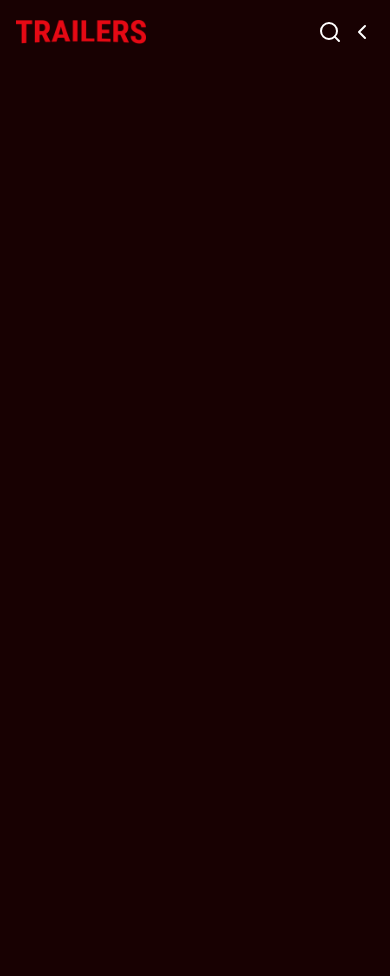
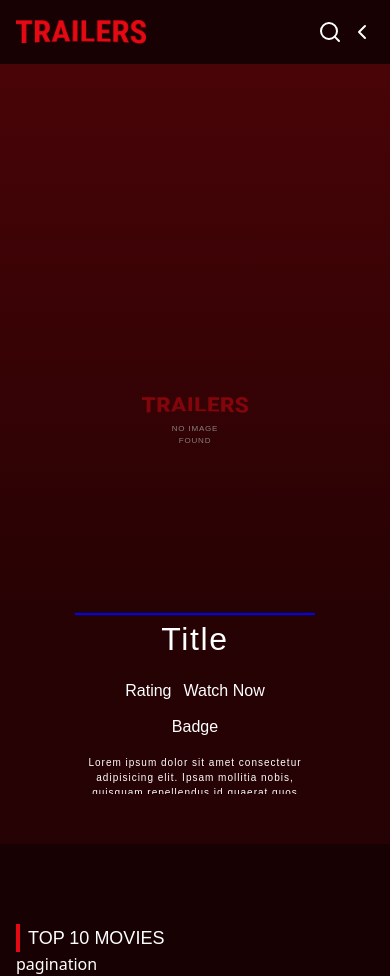
Before and after one commit to rutherx44/trailers, a React (Vite) app: page / in a window 390 px wide. Before the commit the page ends 844 px from the top, so only its background shows below. Built offline with nearby package versions, Linux system fonts and the light colour scheme.

Commit message:
add temporary card
add card and hero section

```diff
--- a/package.json
+++ b/package.json
@@ -13,6 +13,7 @@
     "@tailwindcss/vite": "^4.1.7",
     "lucide-react": "^0.511.0",
     "react": "^19.1.0",
+    "react-circular-progressbar": "^2.2.0",
     "react-dom": "^19.1.0",
     "tailwindcss": "^4.1.7"
   },
--- a/src/App.jsx
+++ b/src/App.jsx
@@ -1,11 +1,11 @@
 import React from "react";
 import "./styles/App.css";
-import Navbar from "./components/Navbar";
+import Lading from "./pages/Lading";
 
 const App = () => {
   return (
     <>
-      <Navbar />
+      <Lading />
     </>
   );
 };
--- /dev/null
+++ b/src/components/Card.jsx
@@ -0,0 +1,19 @@
+import React from "react";
+import logo from "../assets/logo.png";
+
+const Card = () => {
+  return (
+    <>
+      <div className="w-full h-full flex flex-col items-center justify-center gap-2.5  bg-[#4D0407]">
+        <img className="cursor-pointer image" src={logo} alt="Trailers Logo" />
+        <p className="font-poppins no_image text-center tracking-widest">
+          NO IMAGE
+          <br />
+          FOUND
+        </p>
+      </div>
+    </>
+  );
+};
+
+export default Card;
--- /dev/null
+++ b/src/components/Carousel.jsx
@@ -0,0 +1,17 @@
+import React from "react";
+
+const Carousel = () => {
+  return (
+    <>
+      <div className="mt-20 px-4 md:px-8 lg:px-16">
+        <div className="h-auto font-poppins flex gap-2">
+          <div className="w-1 bg-[#E50914]"></div>
+          <h2 className="text-lg lg:text-xl xl:text-2xl">TOP 10 MOVIES</h2>
+        </div>
+        <div>pagination</div>
+      </div>
+    </>
+  );
+};
+
+export default Carousel;
--- /dev/null
+++ b/src/components/Hero.jsx
@@ -0,0 +1,45 @@
+import React from "react";
+import Card from "./Card";
+
+const Hero = () => {
+  return (
+    <>
+      <div className="w-full h-svh relative">
+        <Card />
+        <div className="absolute top-0 left-0 w-full h-svh shade flex items-end justify-center pb-[3.125rem] md:pb-[1.625rem] lg:pb-[2.5rem] xl:pb-[3.25rem]">
+          <div className="items-center justify-center w-60 h-auto transition-all md:flex md:w-[40rem] md:h-[16.75rem] md:px-5 md:py-5 md:gap-10 lg:w-[48rem] lg:h-80 xl:w-5xl xl:h-[25rem]">
+            <div className="blue">
+              <img
+                src=""
+                alt="No Image Found"
+                className="hidden w-[9.5rem] h-[14.25rem] md:flex"
+              />
+            </div>
+            <div className="w-full h-[11.1875rem] flex flex-col items-center font-poppins gap-4 md:w-[25.5rem] md:h-[13.125rem] md:gap-5 lg:gap-6 lg:w-auto xl:h-[15.625rem]">
+              <h1 className="w-full text-center tracking-wider text-[2rem] transition-all md:text-4xl lg:text-[2.5rem] xl:text-[2.75rem]">
+                Title
+              </h1>
+              <div className="flex flex-col gap-3">
+                <div className="flex flex-row items-center justify-center gap-3 transition-all">
+                  <div>Rating</div>
+                  <button>Watch Now</button>
+                </div>
+                <div className="flex flex-row items-center justify-center">
+                  <div>Badge</div>
+                </div>
+              </div>
+              <p className="h-full text-center text-wrap truncate w-60 text-[0.625rem] tracking-widest transition-all md:w-full md:text-xs lg:text-sm xl:text-base">
+                Lorem ipsum dolor sit amet consectetur adipisicing elit. Ipsam
+                mollitia nobis, quisquam repellendus id quaerat quos assumenda
+                ullam eaque voluptate quibusdam veniam iure vero nihil eos totam
+                sit, repudiandae omnis.
+              </p>
+            </div>
+          </div>
+        </div>
+      </div>
+    </>
+  );
+};
+
+export default Hero;
--- a/src/components/Navbar.jsx
+++ b/src/components/Navbar.jsx
@@ -6,7 +6,9 @@ const Navbar = () => {
   const sideContentRef = useRef();
   const searchRef = useRef();
   const [isSearchOpen, setIsSearchOpen] = useState(false);
+  const [color, setColor] = useState("#ffffff");
 
+  /* Side menu function */
   const openMenu = () => {
     sideContentRef.current.style.transform = "translateX(-125rem)";
   };
@@ -14,19 +16,21 @@ const Navbar = () => {
     sideContentRef.current.style.transform = "translateX(125rem)";
   };
 
+  /* Search bar in mobile function */
   const openSearch = () => {
     setIsSearchOpen(true);
-    searchRef.current.style.transform = "translateY(7.5rem)";
-    console.log(setIsSearchOpen);
+    searchRef.current.style.transform = "translateX(125rem)";
+    setColor("#E50914");
   };
   const closeSearch = () => {
     setIsSearchOpen(false);
-    searchRef.current.style.transform = "translateY(-7.5rem)";
+    searchRef.current.style.transform = "translateX(-125rem)";
+    setColor("#ffffff");
   };
 
   return (
-    <nav id="home">
-      <div className="w-full flex sticky top-0 left-0 z-10 items-center justify-between bg-[#180102] h-16 px-4 md:h-20 md:px-8 lg:h-24 lg:px-16">
+    <nav id="home" className="relative">
+      <div className="w-full flex fixed top-0 left-0 z-10 items-center justify-between bg-[#180102] h-16 px-4 md:h-20 md:px-8 lg:h-24 lg:px-16">
         <a href="#home">
           <img
             className="cursor-pointer w-[8.125rem] md:w-[10.875rem] lg:w-[11.5rem]"
@@ -63,10 +67,11 @@ const Navbar = () => {
             <Search
               className="hover:text-[#E50914] transition-all w-6 h-6 md:w-8 md:h-8"
               onClick={() => (isSearchOpen ? closeSearch() : openSearch())}
+              color={color}
             />
           </button>
           <button
-            title="Chevron Left"
+            title="Open Menu"
             className="cursor-pointer"
             onClick={openMenu}
           >
@@ -81,7 +86,7 @@ const Navbar = () => {
         className="lg:hidden font-poppins text-lg flex fixed items-center justify-center flex-col gap-6 tracking-wider z-10 bg-[#180102] shadow-[0_0_1.875rem] shadow-[#490D0A] w-3/4 h-full top-0 bottom-0 -right-500 transition-all duration-600"
       >
         <button
-          title="X"
+          title="Close Menu"
           className="lg:hidden cursor-pointer absolute top-5 left-4 md:top-6 md:left-8"
           onClick={closeMenu}
         >
@@ -107,7 +112,7 @@ const Navbar = () => {
       {/* Mobile Search */}
       <div
         ref={searchRef}
-        className="lg:hidden z-5 w-full relative -top-30 left-0 right-0 flex items-center h-16 px-4 md:px-8 md:h-20 transition-all duration-500 bg-[#180102] opacity-90"
+        className="lg:hidden z-5 w-full fixed top-16 right-500 flex items-center h-16 px-4 md:top-20 md:px-8 md:h-20 transition-all duration-500 bg-[#180102] opacity-90"
       >
         <div className="w-full flex items-center text-[#ADADAD] focus-within:text-white">
           <Search
@@ -119,7 +124,7 @@ const Navbar = () => {
             name="search"
             placeholder="Search"
             autoComplete="off"
-            className="w-full text-white placeholder-[#ADADAD] px-2.5 py-2 rounded-sm bg-[#4D0407] pl-11 border-none focus:outline-2 focus:outline-[#E50914]"
+            className="w-full text-white placeholder-[#ADADAD] px-2.5 py-2 rounded-sm bg-[#4D0407] pl-11 border-none focus:outline-1 focus:outline-[#E50914]"
           />
         </div>
       </div>
--- /dev/null
+++ b/src/components/Rating.jsx
@@ -0,0 +1,21 @@
+import React from "react";
+import { CircularProgressbar, buildStyles } from "react-circular-progressbar";
+import "react-circular-progressbar/dist/styles.css";
+
+export const RatingCircle = ({ rating }) => {
+  return (
+    <div className="bg-[#141414] rounded-full w-8 xs:w-9 md:w-10 lg:w-11">
+      <CircularProgressbar
+        value={rating}
+        maxValue={10}
+        minValue={0}
+        text={rating}
+        styles={buildStyles({
+          pathColor: rating < 5 ? "red" : rating < 7 ? "orange" : "green",
+          textSize: "35px",
+          textColor: "#ffffff",
+        })}
+      />
+    </div>
+  );
+};
--- /dev/null
+++ b/src/pages/Lading.jsx
@@ -0,0 +1,16 @@
+import React from "react";
+import Navbar from "../components/Navbar";
+import Hero from "../components/Hero";
+import Carousel from "../components/Carousel";
+
+const Lading = () => {
+  return (
+    <>
+      <Navbar />
+      <Hero />
+      <Carousel />
+    </>
+  );
+};
+
+export default Lading;
--- a/src/styles/App.css
+++ b/src/styles/App.css
@@ -18,3 +18,17 @@ body {
 .blue {
   border: 1px solid blue;
 }
+
+.image {
+  width: clamp(4.75rem, calc(8.5vw + 4.5rem), 12.1875rem);
+  height: clamp(0.875rem, calc(2vw + .5rem), 2.25rem);
+}
+
+.no_image {
+  font-size: clamp(0.5rem, calc(1vw + .2rem), 1.5rem);
+}
+
+.shade {
+  background: RGBA(24, 1, 2, 100);
+  background: linear-gradient(180deg, rgba(24, 1, 2, 0) 0%, rgba(24, 1, 2, 0.75) 75%);
+}
```
Also changed, not shown: 1 other file (tests, documents, lock files or other folders). Lines whose indentation alone changed are shown as unchanged.
